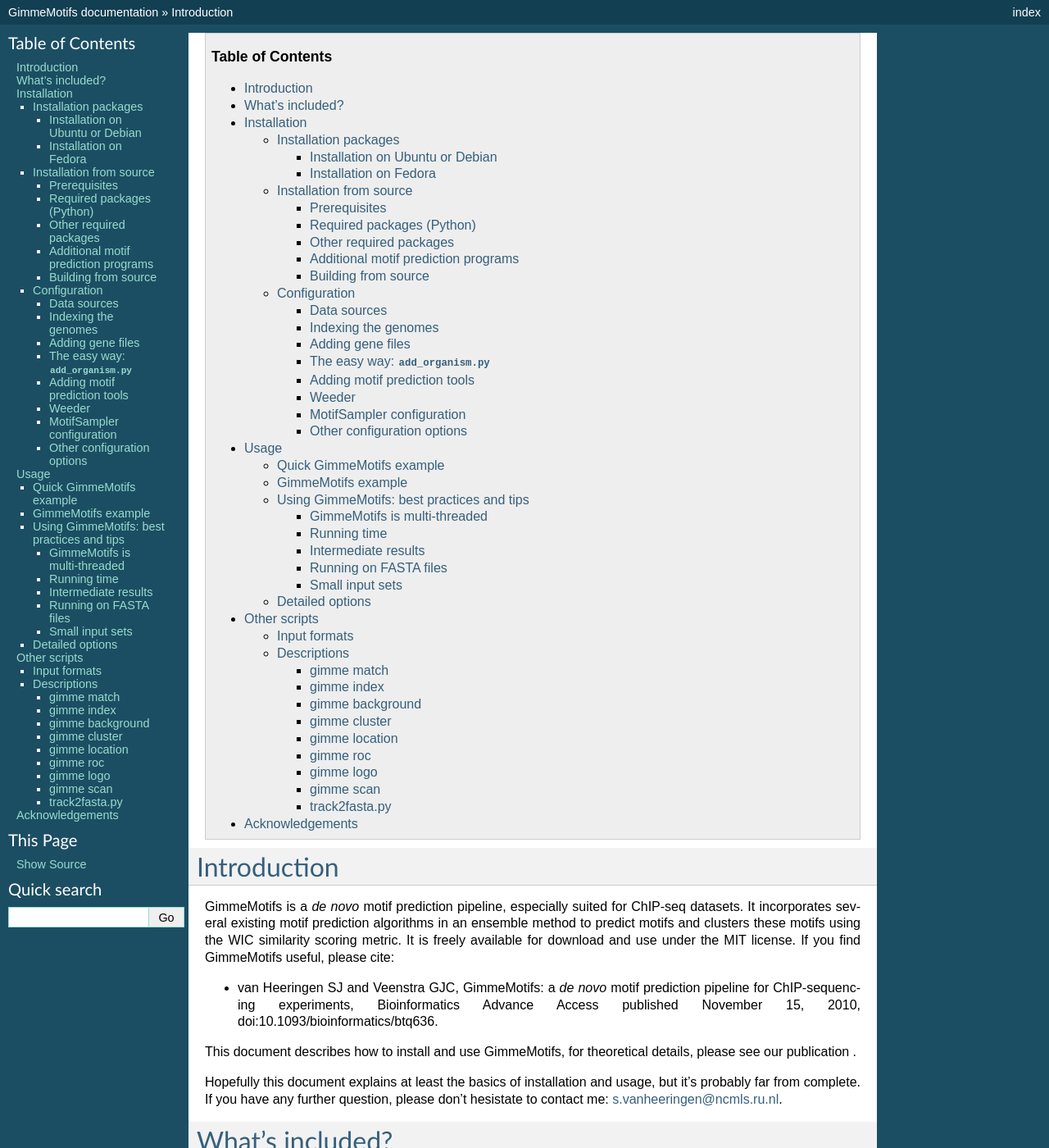
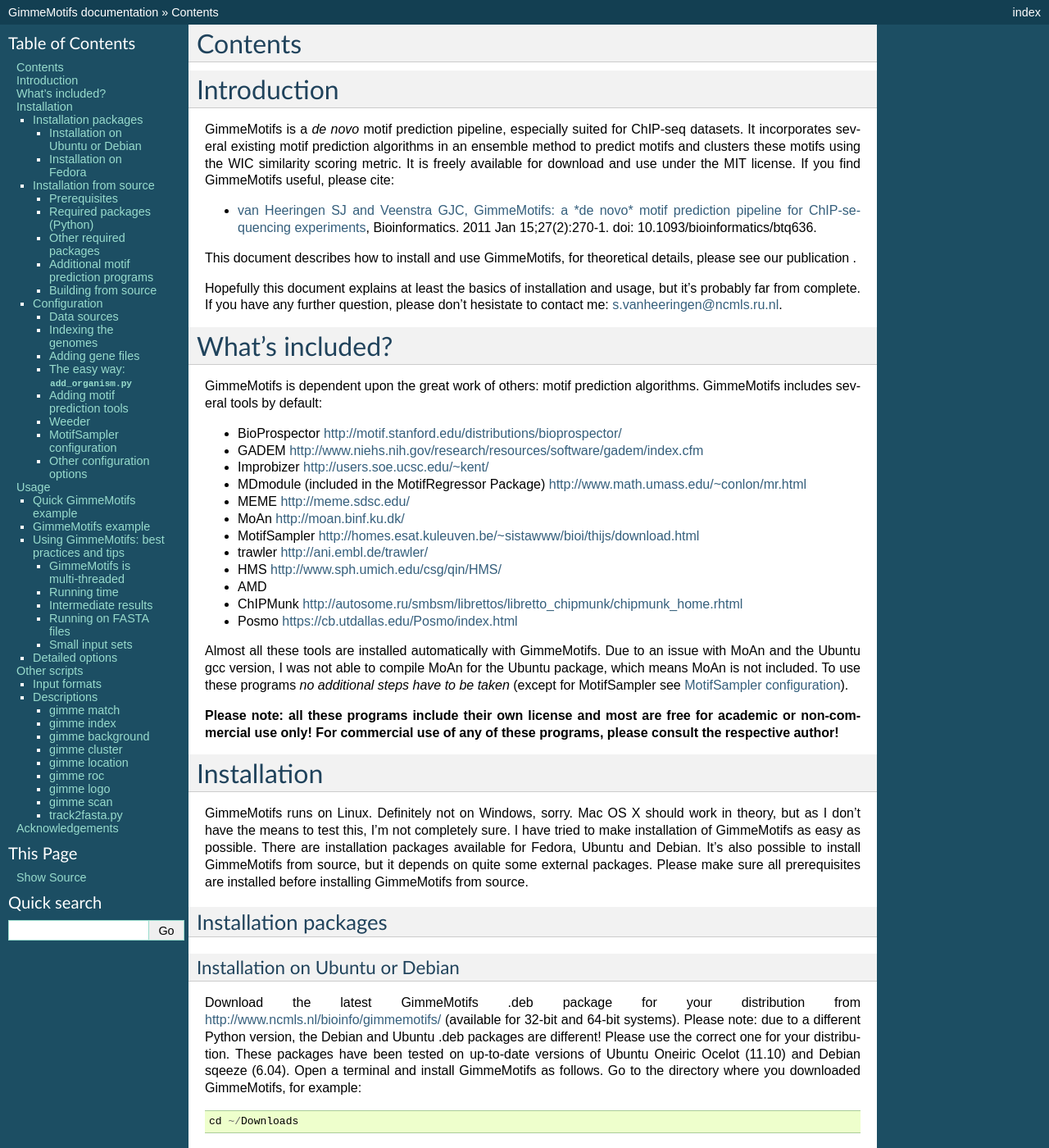
Before and after one commit to vanheeringen-lab/gimmemotifs, a Sphinx documentation site: the page built from docs/index.rst, in a window 1280 px wide and 1400 px high. Shown: the whole window at 82% size. Built offline with Sphinx 7.4.7, drawn with Linux system fonts in a browser that asks for light colours; the version number could not be read and is left out; some of the changed text lies outside the part shown.

Commit message:
Updated documentation

```diff
--- a/docs/index.rst
+++ b/docs/index.rst
@@ -1,5 +1,9 @@
-.. contents:: Table of Contents
-      :depth: 3
+Contents
+========
+
+.. toctree::
+      :maxdepth: 3
+
 
 Introduction
 ============
@@ -11,10 +15,10 @@ motifs using the WIC similarity scoring metric. It is freely available
 for download and use under the MIT license. If you find GimmeMotifs
 useful, please cite:
 
--  van Heeringen SJ and Veenstra GJC, GimmeMotifs: a *de novo* motif
-   prediction pipeline for ChIP-sequencing experiments, Bioinformatics
-   Advance Access published November 15, 2010,
-   doi:10.1093/bioinformatics/btq636.
+-  `van Heeringen SJ and Veenstra GJC, GimmeMotifs: a *de novo* motif
+   prediction pipeline for ChIP-sequencing experiments
+   <http://www.ncbi.nlm.nih.gov/pubmed/21081511>`_,
+   Bioinformatics. 2011 Jan 15;27(2):270-1. doi: 10.1093/bioinformatics/btq636.
 
 This document describes how to install and use GimmeMotifs, for
 theoretical details, please see our publication .
@@ -49,14 +53,23 @@ algorithms. GimmeMotifs includes several tools by default:
 
 -  trawler http://ani.embl.de/trawler/
 
-All these tools are installed automatically with GimmeMotifs. Due to an
+-  HMS http://www.sph.umich.edu/csg/qin/HMS/
+
+-  AMD
+
+-  ChIPMunk http://autosome.ru/smbsm/librettos/libretto_chipmunk/chipmunk_home.rhtml
+
+-  Posmo https://cb.utdallas.edu/Posmo/index.html
+
+Almost all these tools are installed automatically with GimmeMotifs. Due to an
 issue with MoAn and the Ubuntu gcc version, I was not able to compile
 MoAn for the Ubuntu package, which means MoAn is not included. To use
 these programs *no additional steps have to be taken* (except for
-MotifSampler see [sec:MotifSampler]). **Please note: all these programs
-include their own license and most are free for academic or
-non-commercial use only! For commercial use of any of these programs,
-please consult the respective author!**
+MotifSampler see :ref:`MotifSampler`).
+
+**Please note: all these programs include their own license and most are free
+for academic or non-commercial use only! For commercial use of any of these
+programs, please consult the respective author!**
 
 Installation
 ============
@@ -148,9 +161,9 @@ turn it off:
 
 Now you should have a working version of GimmeMotifs. The next steps are
 to install additional motif tools (optional, see section
-[sec:adding:sub:`t`\ ools]) and to do some configuration (required, see
-section [sec:configuration] ). You can also directly try the quick
-example (section [sec:quick:sub:`e`\ xample]), if you’re impatient (but
+:ref:`adding_subtools`) and to do some configuration (required, see
+:ref:`Configuration` ). You can also directly try the quick
+example (see :ref:`quick-example`), if you’re impatient (but
 don’t forget to perform the additional steps!)
 
 Installation from source
@@ -370,6 +392,8 @@ needs to be changed to:
 ::
 
     tools = MDmodule,MEME,MotifSampler,trawler,Improbizer,BioProspector,Weeder
+
+.. _MotifSampler:
 
 MotifSampler configuration
 ~~~~~~~~~~~~~~~~~~~~~~~~~~
```
Also changed, not shown: other parts of docs/index.rst (+19 -9 lines).
